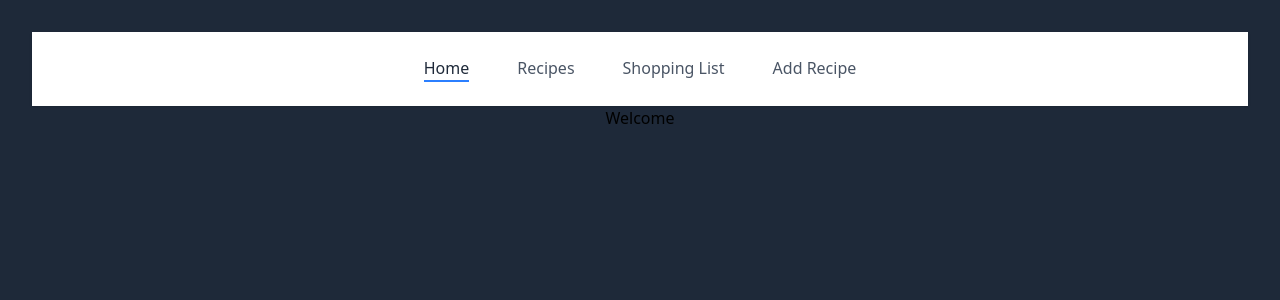
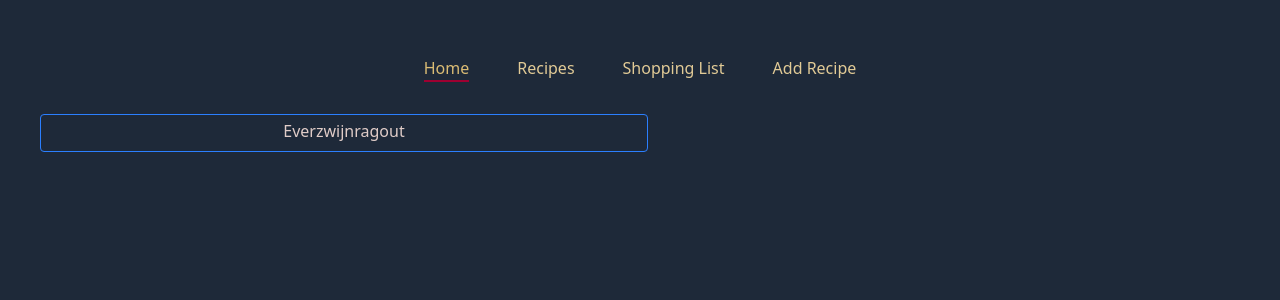
Before and after one commit to lehoucqgj/RecipeApp, a React (Vite) app in the folder recipeapp-ui/: page / in a window 1280 px wide. Shown: the top 300 px of the page. Built offline with nearby package versions, Linux system fonts and the light colour scheme.

Commit message:
started the graphic stuff. the horror, the horror...

```diff
--- a/recipeapp-ui/src/App.tsx
+++ b/recipeapp-ui/src/App.tsx
@@ -7,6 +7,8 @@ import { Home } from './components/Home'
 import { RecipeList } from './components/RecipeList'
 import { SchoppingList as ShoppingList } from './components/ShoppingList'
 import { AddRecipe } from './components/AddRecipe'
+import { RecipeComponent } from './components/RecipeComponent'
+
 import type { RecipeIngredientDetails, Recipe } from './types'
 
 function App() {
@@ -15,7 +17,7 @@ function App() {
     <>
       <NavBar/>
       <Routes>
-        <Route path='/' element={<Home />} />
+        <Route path='/' element={<RecipeComponent />} />
         <Route
           path='/RecipeList'
           element={<RecipeList shoppinglist={shoppinglist} setShoppinglist={setShoppinglist}/>} />
--- a/recipeapp-ui/src/components/NavBar.tsx
+++ b/recipeapp-ui/src/components/NavBar.tsx
@@ -1,21 +1,32 @@
-import { Link } from "react-router-dom";
+import { Link, useLocation } from "react-router-dom";
+import { Home } from "./Home";
 
 export const NavBar = () => {
+    const location = useLocation();
+    const links = [
+        {to: "/", label: "Home"},
+        {to:"/RecipeList" , label:"Recipes" },
+        {to:"/ShoppingList" , label:"Shopping List" },
+        {to:"/AddRecipe" , label:"Add Recipe" }
+    ];
+
     return (
-        <nav className="bg-white shadow dark:bg-gray-800">
-    <div className="container flex items-center justify-center p-6 mx-auto text-gray-600 capitalize dark:text-gray-300">
-        <p className="text-gray-800 dark:text-gray-200 border-b-2 border-blue-500 mx-1.5 sm:mx-6">
-            <Link to="/">Home</Link></p>
+        <nav>
+            <div className="container flex items-center justify-center p-6 mx-auto text-[#E1CA96]">
+                {links.map(link =>(
+                    <p  key={link.to}
+                        className={`border-b-2 mx-1.5 sm:mx-6 ${
+                            location.pathname === link.to
+                                ? "text-[#dbbc74] border-[#9E0031]"
+                                : "border-transparent hover:text-[#e0cfa8] hover:border-[#9E0031]"
+                        }`}>
+                        <Link to={link.to}>{link.label}</Link>
+                    </p>
+                ))}
+            </div>
+        </nav>
+    )
 
-        <p className="border-b-2 border-transparent hover:text-gray-800 dark:hover:text-gray-200 hover:border-blue-500 mx-1.5 sm:mx-6">
-            <Link to="/RecipeList">Recipes</Link></p>
 
-        <p className="border-b-2 border-transparent hover:text-gray-800 dark:hover:text-gray-200 hover:border-blue-500 mx-1.5 sm:mx-6">
-            <Link to="/ShoppingList">Shopping List</Link></p>
 
-        <p className="border-b-2 border-transparent hover:text-gray-800 dark:hover:text-gray-200 hover:border-blue-500 mx-1.5 sm:mx-6">
-            <Link to="/AddRecipe">Add Recipe</Link></p>
-    </div>
-</nav>
-    );
 };
--- /dev/null
+++ b/recipeapp-ui/src/components/RecipeComponent.tsx
@@ -0,0 +1,11 @@
+
+
+export const RecipeComponent = () => {
+    return (
+        <>
+            <div className="m-2 p-1 w-1/2 border rounded border-blue-500">
+                <p className="pb-1 text-[#e0ccc8]">Everzwijnragout</p>
+            </div>
+        </>
+    )
+}
--- a/recipeapp-ui/src/components/RecipeList.tsx
+++ b/recipeapp-ui/src/components/RecipeList.tsx
@@ -1,17 +1,18 @@
 import { useState, useEffect } from "react";
 import { type RecipeIngredientDetails, type Recipe } from "../types";
 import { recipeApi } from "../services/api";
+
 interface RecipeListProps{
   shoppinglist: RecipeIngredientDetails[];
   setShoppinglist: React.Dispatch<React.SetStateAction<RecipeIngredientDetails[]>>
 }
+
 export const RecipeList = ({ shoppinglist: shoppinglist, setShoppinglist }: RecipeListProps) => {
     const [recipes, setRecipes] = useState<Recipe[]>([]);
     const [loading, setLoading] = useState(true);
     const [error, setError] = useState<string | null>(null);
     const [ingredients, setIngredients] = useState<RecipeIngredientDetails[]>([]);
     const [expandedRecipeId, setExpandedRecipeId] = useState<number | null>(null);
-    //const [shoppinglist, setShoppinglist] = useState<RecipeIngredientDetails[]>([]);
     const [recipeCount, setRecipeCount] = useState(0);
 
     useEffect(() => {
```
